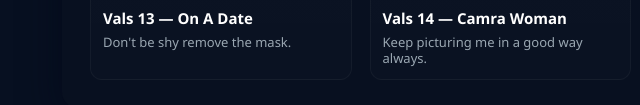
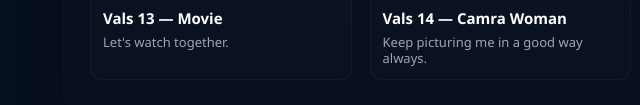
Before and after one commit to rafikmusah111/musah111, a plain HTML site: page vidi.html in a window 1280 px wide. Shown: the part 1006-1111 px from the top of the page, 0-640 px from the left. Drawn offline with Linux system fonts and the light colour scheme.

Commit message:
Update vidi.html

```diff
--- a/vidi.html
+++ b/vidi.html
@@ -257,7 +257,7 @@
         </div>
       </article>
 
-      <article class="card" data-title="Vals 2 — Rainy Night" data-src="WhatsApp Video 2026-02-05 at 02.15.07.mp4">
+      <article class="card" data-title="Vals 2 — Rainy Night" data-src="C:\Users\Admin\Desktop\VID-20260206-WA0065.mp4">
         <div class="thumb">
           <video muted playsinline preload="metadata" poster="thumbs/vals2.jpg">
             <source src="videos/vals2.mp4" type="video/mp4">
@@ -267,8 +267,8 @@
           </div>
         </div>
         <div class="meta">
-          <h3>Vals 13 — On A Date</h3>
-          <p>Don't be shy remove the mask.</p>
+          <h3>Vals 13 — Movie</h3>
+          <p>Let's watch together.</p>
         </div>
       </article>
 
```
